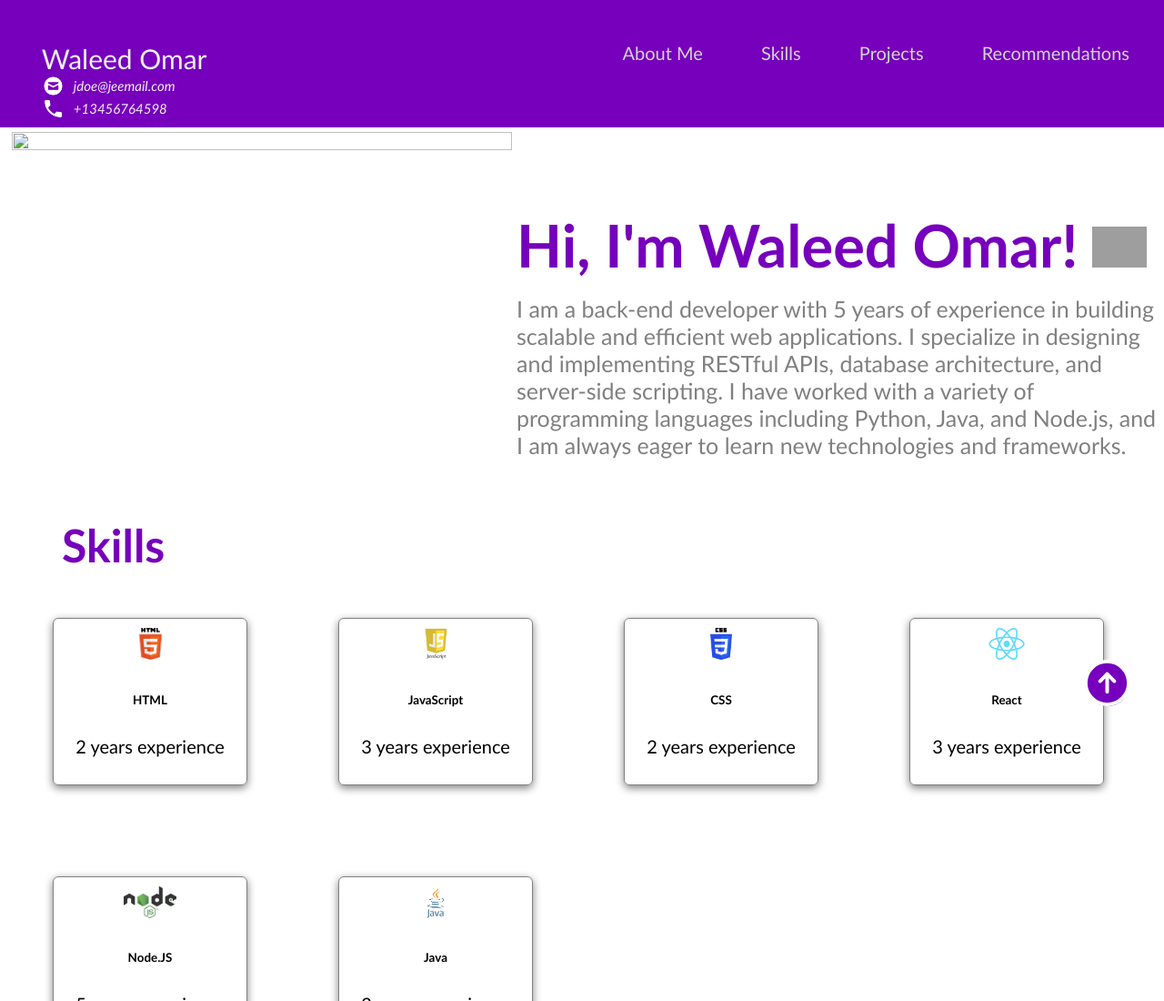
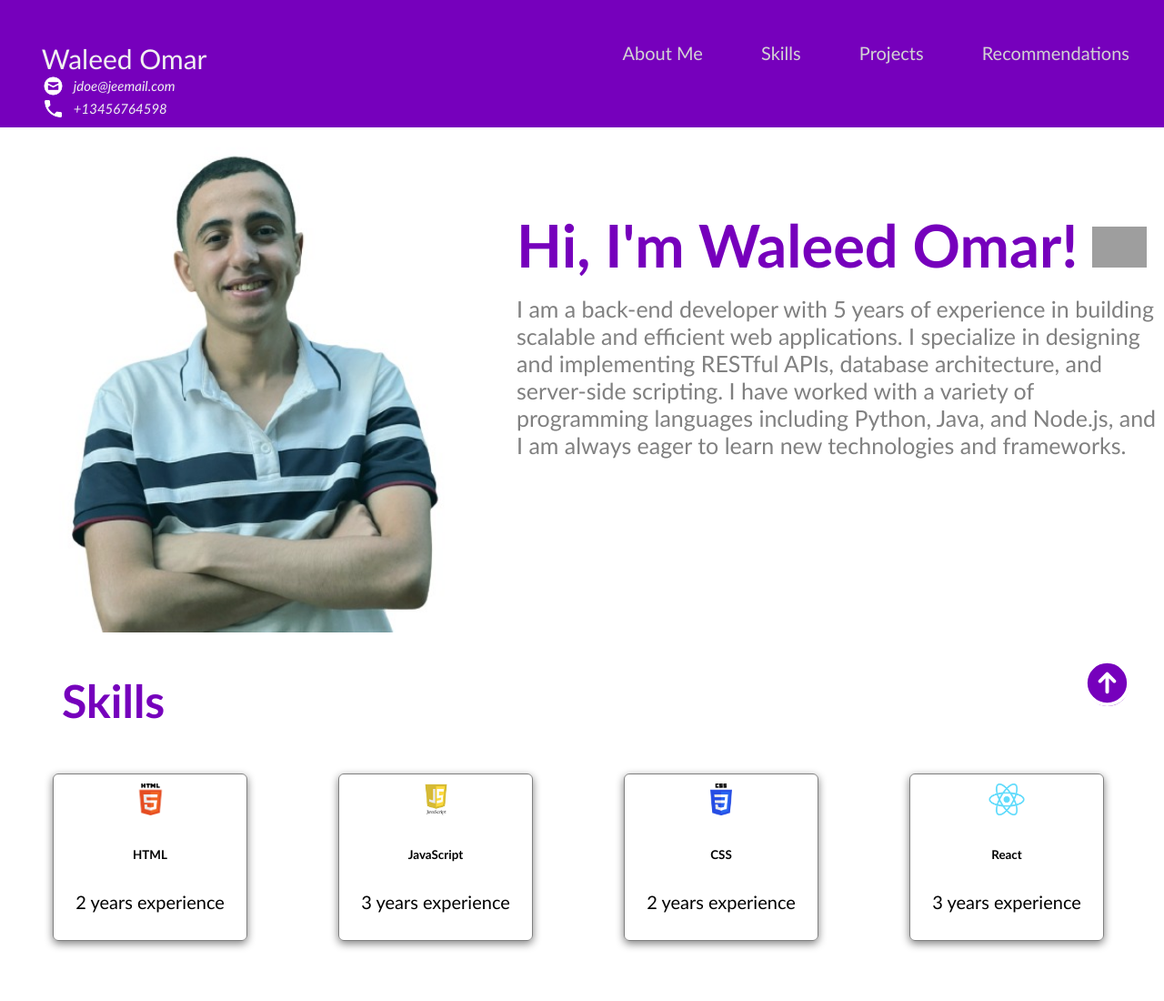
Before and after one commit to owalid750/my-porofolio, a plain HTML site: page index.html in a window 1280 px wide. Shown: the top 1100 px of the page at 91% size. Drawn offline with Linux system fonts and the light colour scheme; grey boxes are pictures that could not be loaded.

Commit message:
Update index.html

```diff
--- a/index.html
+++ b/index.html
@@ -35,8 +35,8 @@
 
     <!-- About Me -->
     <section id="about-me" class="container">
-      <div>
-        <img src="file:///E:/Final_Project_Single_Web_Page_portofolio/My%20project-1%20(1)-removebg-preview%20(6).jpg" width="100" class="profile_image"/>
+     <div>
+        <img src="html_finalprojimages/My project-1 (1)-removebg-preview (6).jpg" width="100" class="profile_image"/>
       </div>
 
       <div>
```
